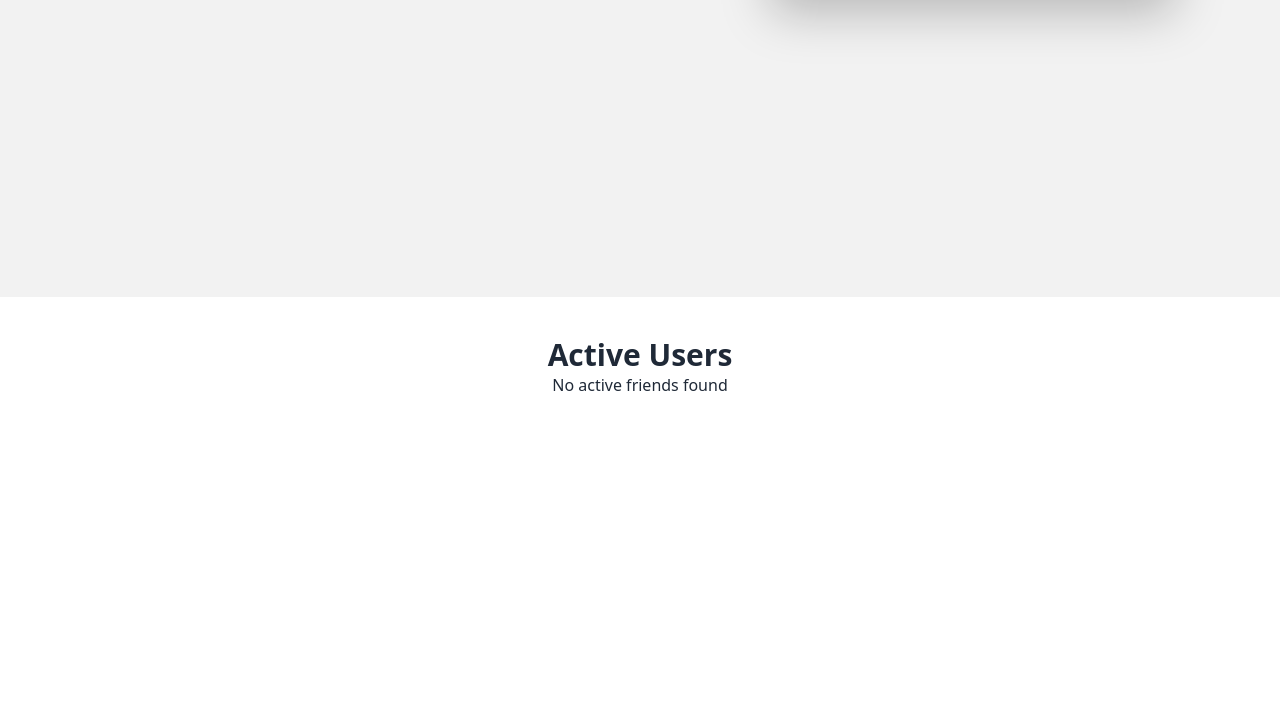
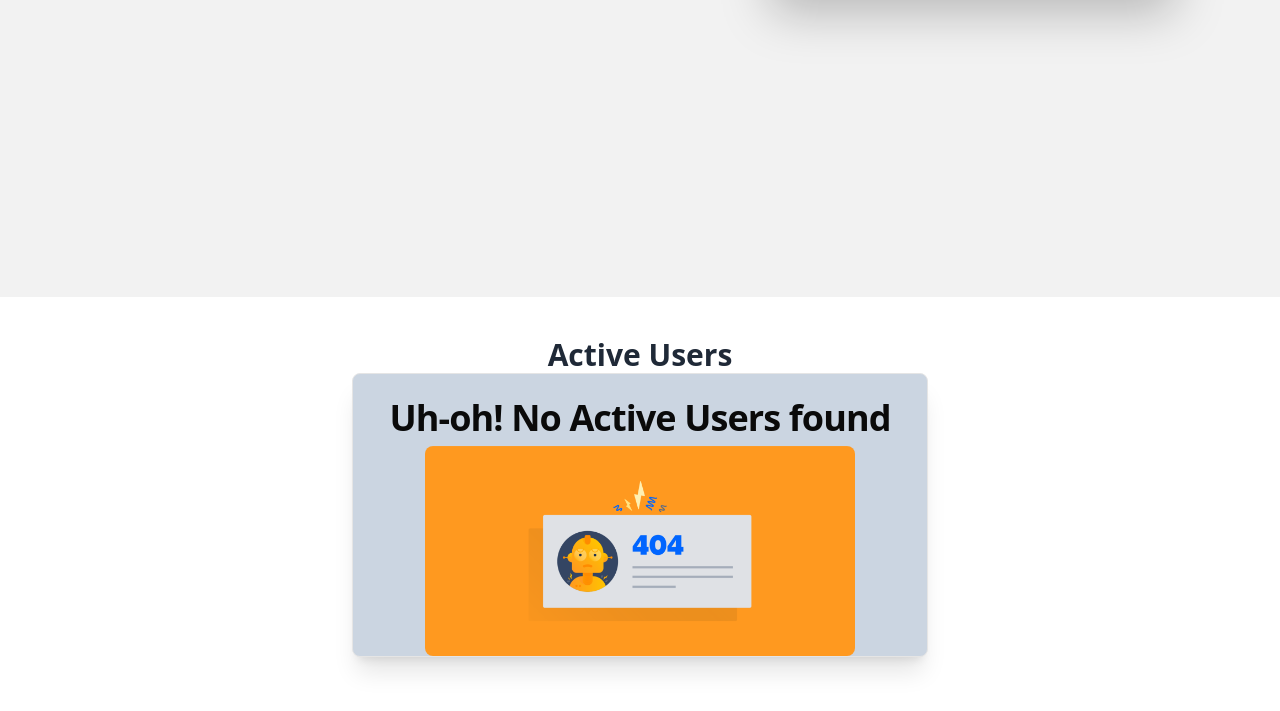
Before and after one commit to ebe25/Scheduler-Reminder, a React (Vite) app: page / in a window 1280 px wide. Shown: the part 582-1293 px from the top of the page. Built offline with nearby package versions, Linux system fonts and the light colour scheme; no server answers.

Commit message:
fixed: UI rollbacked on the tals copletion, tho gpt sucks!

```diff
--- a/src/components/Home.jsx
+++ b/src/components/Home.jsx
@@ -4,6 +4,7 @@ import MySpace from "./ui/myspace";
 import {useAuth0} from "@auth0/auth0-react";
 import "react-toastify/dist/ReactToastify.css";
 import ActiveUsersTab from "./ui/TabList";
+import NoActiveUsersFound from "./ui/NoActiveUsersFound";
 
 const Home = ({socket}) => {
   const {getAccessTokenSilently, isLoading, user, isAuthenticated} = useAuth0();
@@ -54,7 +55,7 @@ const Home = ({socket}) => {
       // Displaying a toast message when a user logs in
       toast(`${user.name} has joined the party`, {
         position: "top-right",
-        autoClose: 500,
+        autoClose: 1500,
         hideProgressBar: false,
         closeOnClick: true,
         pauseOnHover: false,
@@ -65,18 +66,21 @@ const Home = ({socket}) => {
   }, [isLoading]);
 
   return (
-    <div >
+    <div>
       <MySpace />
       <div className="min-h-screen">
         <div className="hero-content flex justify-center items-center ">
           <div className="text-center lg:w-1/2 p-6">
-            <h1 className="text-3xl font-bold">Active Users</h1>
             {activeUsers && activeUsers.length > 0 ? (
               <div className="mt-6">
+                <h1 className="text-3xl font-bold">Active Users</h1>
                 <ActiveUsersTab activeUsersData={activeUsers} />
               </div>
             ) : (
-              <p>No active friends found</p>
+              <>
+                <h1 className="text-3xl font-bold">Active Users</h1>
+                <NoActiveUsersFound />
+              </>
             )}
           </div>
         </div>
--- /dev/null
+++ b/src/components/ui/NoActiveUsersFound.jsx
@@ -0,0 +1,22 @@
+import React from "react";
+import { Card } from "./card";
+
+const NoActiveUsersFound = () => {
+  return (
+    <Card
+      className={"shadow-xl bg-slate-300 dark:bg-base-400 rounded-lg h-3/4"}>
+      <div className="flex flex-col items-center justify-center h-3/4">
+        <h1 className="mt-6 text-2xl font-bold tracking-tight  sm:text-4xl">
+          Uh-oh! No Active Users found
+        </h1>
+        <img
+          src={"/images/404-users.png"}
+          alt="users-not-found"
+          className="rounded-lg w-3/4 mt-2"
+        />
+      </div>
+    </Card>
+  );
+};
+
+export default NoActiveUsersFound;
--- /dev/null
+++ b/src/components/ui/PendingTodos.jsx
@@ -0,0 +1,28 @@
+import {capsInitials} from "@/utils/helper";
+import React, {useRef} from "react";
+
+const PendingTodos = ({data}) => {
+
+  const handleTaskCompletion = (idx, e) => {
+    if (e.target.checked) {
+      socket.emit("task_completed", {
+        user: user,
+        index: idx,
+        todo: e.target.value,
+      });
+    }
+  };
+
+  {
+    data.map((todo, index) => {
+      return (
+        <>
+
+        null
+        </>
+      );
+    });
+  }
+};
+
+export default PendingTodos;
--- a/src/components/ui/TabList.jsx
+++ b/src/components/ui/TabList.jsx
@@ -6,11 +6,14 @@ import useSWR from "swr";
 import { BASE_URL } from "../../utils/api-config";
 import MySpaceTodosSectionSkeleton from "../skeletons/MySpaceSkeletons";
 import { Card } from "./card";
+import { useAuth0 } from "@auth0/auth0-react";
+import NoActiveUsersFound from "./NoActiveUsersFound";
 
 
 const ActiveUsersTab = ({ activeUsersData }) => {
   const [tabName, setTabName] = useState(activeUsersData[0]?.name);
   const { data, error, isLoading } = useSWR(`${BASE_URL}/users`, fetcher);
+  const { user } = useAuth0();
 
   if (isLoading) {
     return <MySpaceTodosSectionSkeleton />;
@@ -18,16 +21,17 @@ const ActiveUsersTab = ({ activeUsersData }) => {
 
   //selectedUserTodos - >using tabname
   const usersDataByPoll = data?.data;
+  const activeUsersExcepttheCurrentUser = activeUsersData?.filter((dbuser) => dbuser.name !== user.name)
   const selectedUser = usersDataByPoll?.find((user) => user.name === tabName);
   const selectedUserTodos = selectedUser?.todos;
 
   return (
     <Tabs
-      defaultValue={activeUsersData[0]?.name}
+      defaultValue={activeUsersExcepttheCurrentUser[0]?.name}
       className="w-full flex  gap-6 h-3/4 ">
       <Card className={"shadow-xl bg-slate-300 dark:bg-base-400 rounded-lg h-3/4"}>
         <TabsList className="flex-col h-full flex-grow">
-          {activeUsersData.map((user) => {
+          {activeUsersExcepttheCurrentUser.length > 0 ? (activeUsersExcepttheCurrentUser?.map((user) => {
             return (
               <TabsTrigger value={user?.name} key={user.id}>
                 <ul
@@ -46,7 +50,7 @@ const ActiveUsersTab = ({ activeUsersData }) => {
                 </ul>
               </TabsTrigger>
             );
-          })}
+          })) : (<NoActiveUsersFound />)}
         </TabsList>
       </Card>
 
--- a/src/components/ui/myspace.jsx
+++ b/src/components/ui/myspace.jsx
@@ -15,6 +15,8 @@ import Error from "./Error";
 const MySpace = () => {
   const {data, error, isLoading} = useSWR(`${BASE_URL}/users`, fetcher);
   const {user, isAuthenticated} = useAuth0();
+
+  const [checked, setChecked] = useState(false);
   const audioRef = useRef(null);
 
   useEffect(() => {
@@ -33,7 +35,7 @@ const MySpace = () => {
     return () => {};
   }, []);
 
-  if (error) return <Error/>;
+  if (error) return <Error />;
 
   const handleTaskCompletion = (idx, e) => {
     if (e.target.checked) {
@@ -42,6 +44,7 @@ const MySpace = () => {
         index: idx,
         todo: e.target.value,
       });
+      // mutate(`${BASE_URL}/users`);
     }
   };
   return (
@@ -55,6 +58,7 @@ const MySpace = () => {
               {!data ? (
                 <MySpaceTodosSectionSkeleton />
               ) : !user ? (
+                //add a gif component that shows user to add todos
                 <MySpaceTodosSectionSkeleton />
               ) : (
                 data.data &&
@@ -65,19 +69,23 @@ const MySpace = () => {
                     }
                   })
                   .map((dbUser, index) => {
-                    return dbUser.todos?.length === 0 ? (
+                    return dbUser.todos?.length === 0  ? (
                       <EmptyList key={index} />
                     ) : (
                       dbUser.todos?.map((todo, index) => (
-                        <label className="label cursor-pointer " key={index}>
-                          <div className="flex items-center gap-8 flex-grow">
+                        <label
+                          className={`label cursor-pointer ${
+                            todo.status === "COMPLETED" ? "hidden" : "visible"
+                          }`}
+                          key={index}>
+                          <div className={"flex items-center gap-8 flex-grow"}>
                             <input
-                              key={index}
+
                               type="checkbox"
                               checked={
                                 todo.status === "COMPLETED" ? true : false
                               }
-                              className="checkbox checkbox-accent"
+                              className={`checkbox checkbox-accent `}
                               onChange={(e) => {
                                 handleTaskCompletion(index, e);
                                 audioRef.current.play();
@@ -90,6 +98,7 @@ const MySpace = () => {
                             </span>
                           </div>
                         </label>
+
                       ))
                     );
                   })
```
Also changed, not shown: public/images/404-users.png (added), public/images/users-online.jpg (added).
